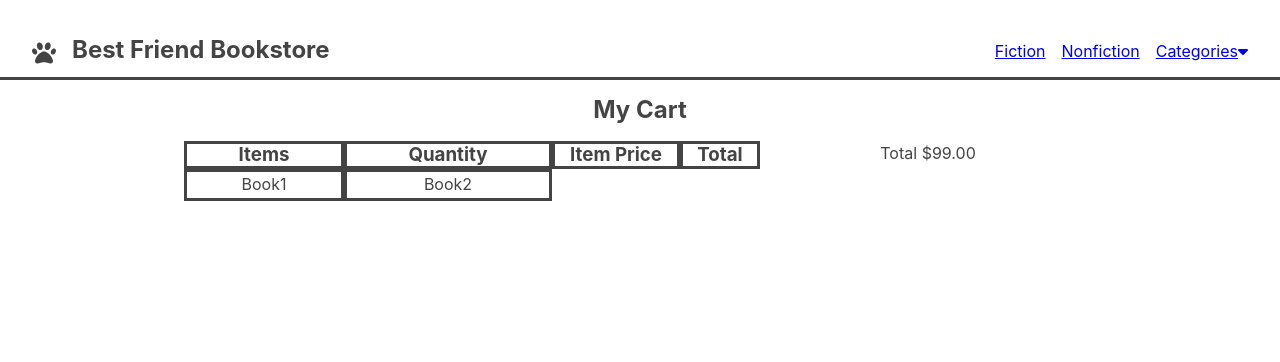
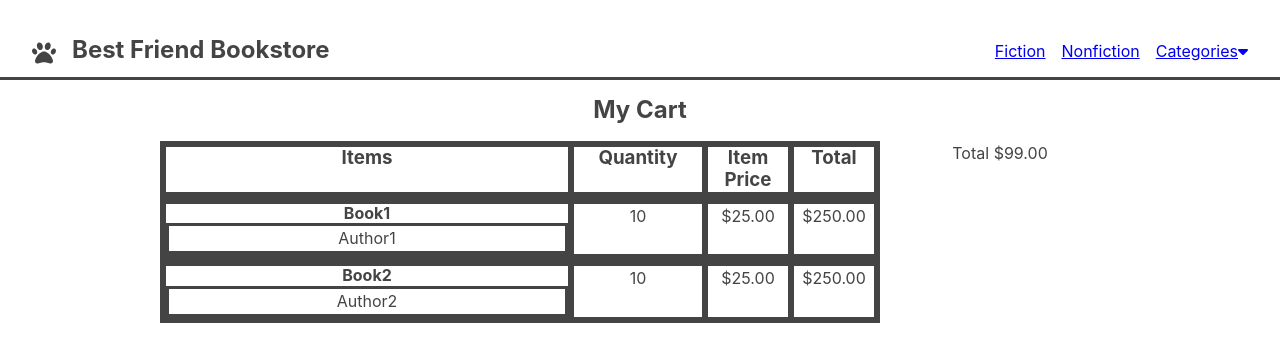
Before and after one commit to mjande/best-friend-bookstore, a React (Create React App) app: page /cart in a window 1280 px wide. Shown: the top 362 px of the page. Built offline with nearby package versions, Linux system fonts and the light colour scheme; the HTML template or start-up script is replaced by a standard one.

Commit message:
Add styling and flex layout to cart page

```diff
--- a/src/components/Cart.js
+++ b/src/components/Cart.js
@@ -11,12 +11,22 @@ const Cart = () => {
       <h2>My Cart</h2>
       <div className="cart-body">
         <div className="cart-items-container">
-          <h3>Items</h3>
-          <h3>Quantity</h3>
-          <h3>Item Price</h3>
-          <h3>Total</h3>
+          <div className="cart-items-labels">
+            <h3 className="item">Items</h3>
+            <h3 className="quantity">Quantity</h3>
+            <h3 className="item-price">Item Price</h3>
+            <h3 className="total-price">Total</h3>
+          </div>
           {cartItems.map((item) => (
-            <div>{item.title}</div>
+            <div className="item-container">
+              <div className="item">
+                <h4>{item.title}</h4>
+                <div>{item.authors[0].name}</div>
+              </div>
+              <div className="quantity">10</div>
+              <div className="item-price">$25.00</div>
+              <div className="total-price">$250.00</div>
+            </div>
           ))}
         </div>
         <div className="cart-data">Total $99.00</div>
--- a/src/styles/Cart.css
+++ b/src/styles/Cart.css
@@ -2,7 +2,6 @@
   text-align: center;
   display: flex;
   flex-direction: column;
-  align-items: center;
 }
 
 .cart-page h2 {
@@ -10,16 +9,35 @@
 }
 
 .cart-body {
-  width: 75vw;
+  margin: 0 10rem;
   display: flex;
   justify-content: center;
   flex-wrap: wrap;
 }
 
 .cart-items-container {
-  width: 60%;
-  display: grid;
-  grid-template-columns: 10rem 1fr 8rem 5rem;
+  flex: 2 2 auto;
+  display: flex;
+  flex-direction: column;
+}
+
+.item-container,
+.cart-items-labels {
+  display: flex;
+}
+
+.item {
+  min-width: 15rem;
+  flex-grow: 1;
+}
+
+.quantity {
+  width: 8rem;
+}
+
+.item-price,
+.total-price {
+  width: 5rem;
 }
 
 .cart-items-container h3,
@@ -28,6 +46,7 @@
 }
 
 .cart-data {
-  width: 35%;
-  min-width: 20rem;
+  width: 20%;
+  min-width: 15rem;
+  flex-shrink: 1;
 }
```
